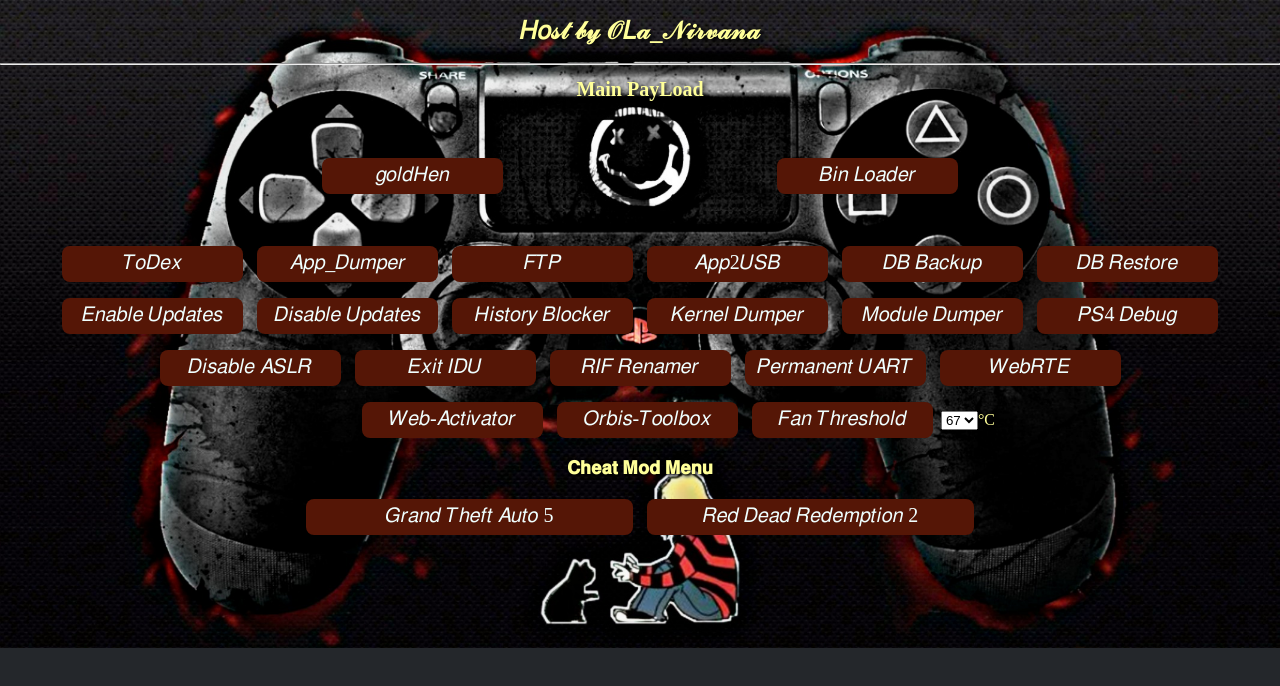
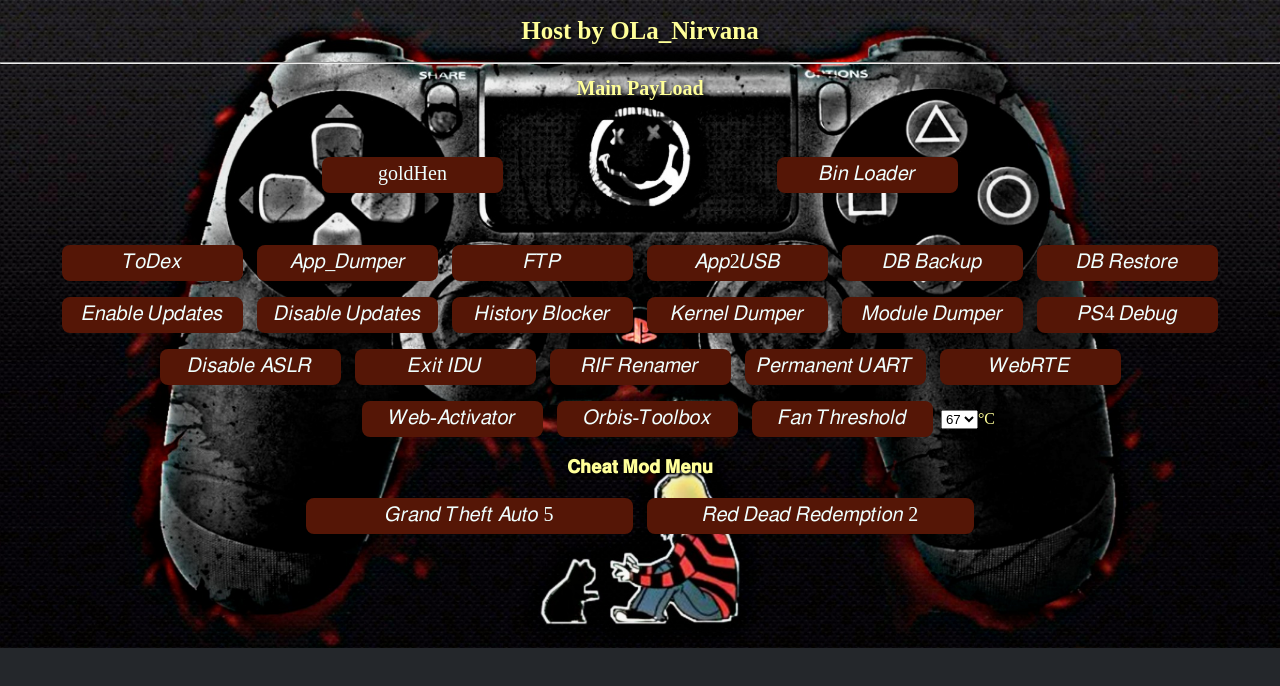
Before and after one commit to OLaNirvana/jailbreak, a plain HTML site: page index.html in a window 1280 px wide. Drawn offline with Linux system fonts and the light colour scheme; a script that the page names is missing.

Commit message:
Update index.html

```diff
--- a/index.html
+++ b/index.html
@@ -1,6 +1,6 @@
 <!DOCTYPE html>
 <html manifest="cache.manifest"><head>
-<title>𝐍𝐈𝐑𝐕𝐀𝐍𝐀 😋</title>
+<title>Nirvana 😋</title>
 <link rel="stylesheet" href="style.css">
 <script src="int64.js"></script>
 <script src="rop.js"></script>
@@ -12,14 +12,14 @@
 function DLProgress(e){Percent=(Math.round(e.loaded / e.total * 100));window.msgs.innerHTML="𝐼𝓃𝓈𝓉𝒶𝓁𝓁𝒾𝓃𝑔 𝒪𝒻𝒻𝓁𝒾𝓃𝑒 𝒞𝒶𝒸𝒽𝑒: " + Percent + "%";}
 function DisplayCacheProgress(){setTimeout(function(){window.msgs.innerHTML="𝒞𝒶𝒸𝒽𝑒 𝐼𝓃𝓈𝓉𝒶𝓁𝓁𝑒𝒹 𝒮𝓊𝒸𝒸𝑒𝓈𝓈𝒻𝓊𝓁𝓁𝓎 ✔";},1000);setTimeout(function(){window.msgs.innerHTML="𝒩𝑜𝓌 𝒞𝓁𝑜𝓈𝑒 𝒜𝓃𝒹 𝑅𝑒-𝒪𝓅𝑒𝓃 𝒴𝑜𝓊𝓇 𝐵𝓇𝑜𝓌𝓈𝑒𝓇 ...";},3000);}window.applicationCache.addEventListener("progress",DLProgress,false);window.applicationCache.oncached=function(e){DisplayCacheProgress();};window.applicationCache.onupdateready=function(e){DisplayCacheProgress();};
 </script>
-<h1 id="msgs">𝐻𝑜𝓈𝓉 𝒷𝓎 𝒪𝐿𝒶_𝒩𝒾𝓇𝓋𝒶𝓃𝒶</h1>
+<h1 id="msgs">Host by OLa_Nirvana</h1>
 
 <hr>
 
-<h1 style="font-family:amarante;font-size:20px;color:#FFFF99;">Main PayLoad</h1>
+<h1 style="font-size:20px;color:#FFFF99;">Main PayLoad</h1>
 <br>
 <br>
-<button class="btn" onclick=load_goldHen()> 𝑔𝑜𝑙𝑑𝐻𝑒𝑛 </button>
+<button class="btn" onclick=load_goldHen()> goldHen </button>
 &emsp; &emsp; &emsp;
 &emsp; &emsp; &emsp;
 &emsp; &emsp; &emsp;
```
